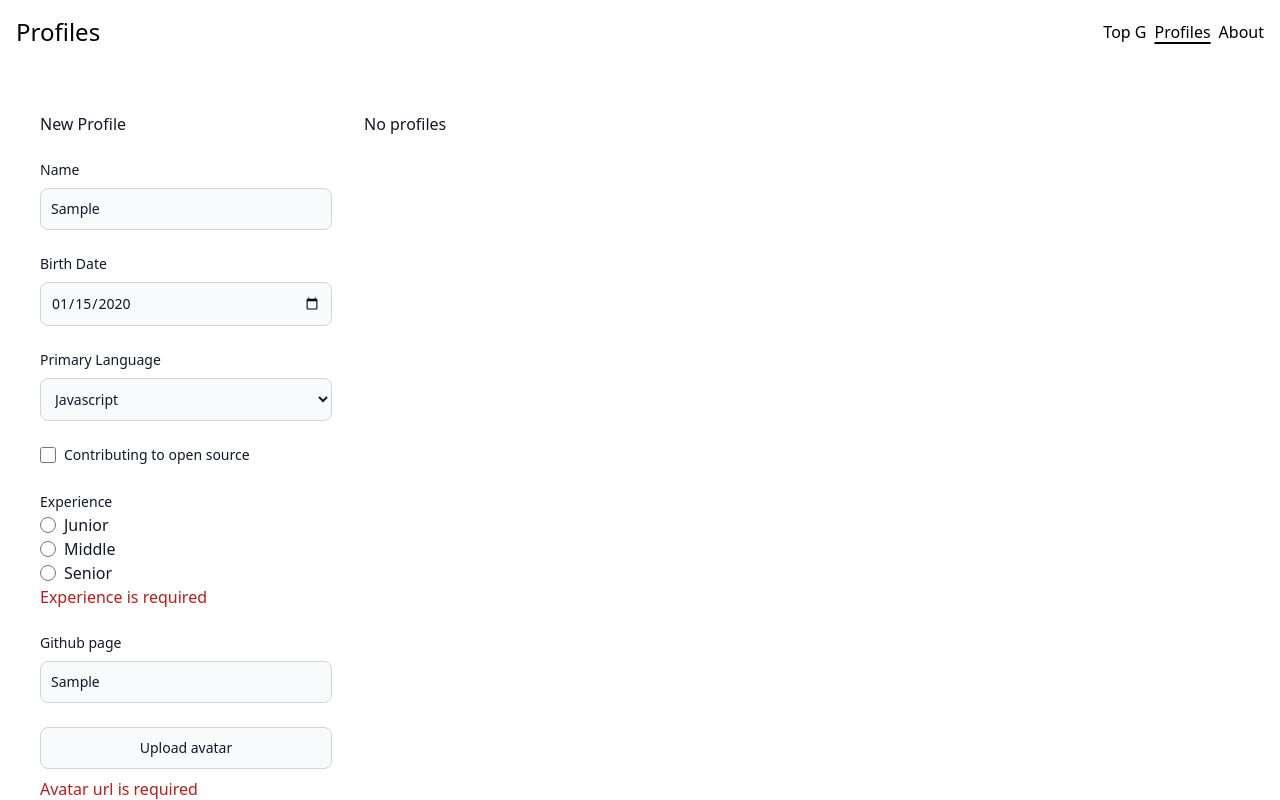
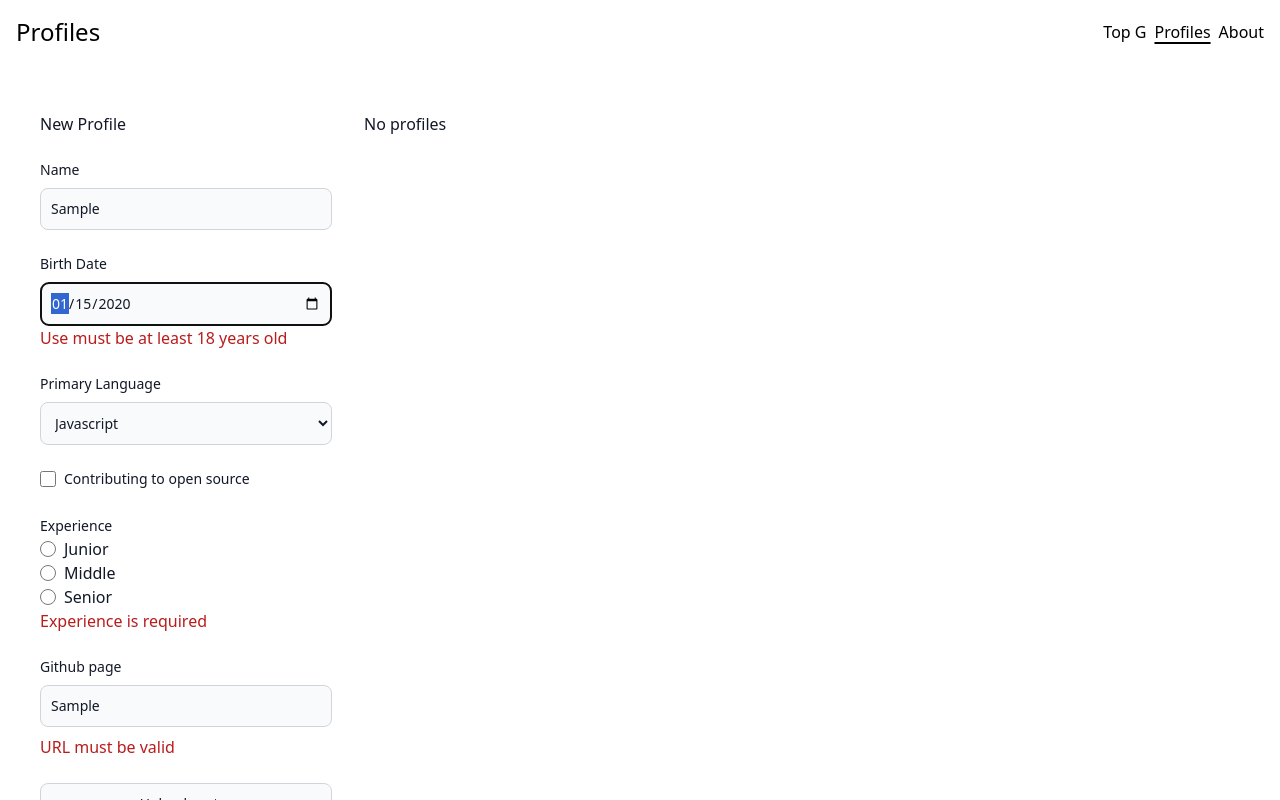
Before and after one commit to likurg42/rs-school-react-2023-Q1, a React (Vite) app in the folder react-app/: page /profiles in a window 1280 px wide. Both pictures are taken after typing "Sample", "2020-01-15", "Sample" into the empty fields and a click on the button "Add Profile". Shown: the top 800 px of the page. Built offline with nearby package versions, Linux system fonts and the light colour scheme; a web font is replaced by a local one.

Commit message:
fix: added url validation, refactor form components to use react-form-hook validation

```diff
--- a/react-app/src/components/Profiles/ProfileForm/ProfileForm.tsx
+++ b/react-app/src/components/Profiles/ProfileForm/ProfileForm.tsx
@@ -3,7 +3,7 @@ import React, {
 } from 'react';
 import clsx from 'clsx';
 import { useForm } from 'react-hook-form';
-import { isAgeUnder18, isValidUrl } from '../../../utils/validation';
+import { isAgeUnder18, isValidUrl, startsWithCapital } from '../../../utils/validation';
 import { ProfileFormModel } from '../../../types/profileForm.model';
 
 interface Props {
@@ -11,10 +11,6 @@ interface Props {
 }
 
 interface State {
-  extraValidation: {
-    birthDate: string;
-    githubUrl: string;
-  };
   isCreated: boolean;
 }
 
@@ -28,15 +24,9 @@ interface FormValues {
   avatarUrl: FileList,
 }
 
-const initialErrors: State['extraValidation'] = {
-  birthDate: '',
-  githubUrl: '',
-};
-
 export const ProfileForm = ({ submit = () => null }: Props) => {
   const [state, setState] = useState<State>({
     isCreated: false,
-    extraValidation: initialErrors,
   });
   const {
     register,
@@ -45,6 +35,7 @@ export const ProfileForm = ({ submit = () => null }: Props) => {
       errors,
     },
     reset,
+    getValues,
   } = useForm<FormValues>();
 
   useEffect(() => {
@@ -64,66 +55,16 @@ export const ProfileForm = ({ submit = () => null }: Props) => {
     }));
   };
 
-  const extraValidation = (profileFormValues: FormValues): boolean => {
-    const {
-      birthDate, githubUrl,
-    } = profileFormValues;
-
-    const extraErrors = { ...initialErrors };
-
-    if (isAgeUnder18(birthDate)) {
-      extraErrors.birthDate = 'User must be at least 18 years old';
-    }
-
-    if (!isValidUrl(githubUrl)) {
-      extraErrors.githubUrl = 'Link must be valid';
-    }
-
-    setState((prevState) => ({ ...prevState, extraValidation: { ...extraErrors } }));
-
-    return Object.values(extraErrors).every((item) => item === '');
-  };
-
   const onSubmit = (data: FormValues) => {
-    if (extraValidation(data)) {
     showAddedMark();
     submit({
       ...data,
       avatarUrl: URL.createObjectURL(data.avatarUrl[0]),
     });
     reset();
-    }
   };
 
   const { isCreated } = state;
-
-  const name = register('name', {
-    required: true,
-    maxLength: 30,
-    pattern: /^[A-Z].*/,
-  });
-
-  const birthDate = register('birthDate', {
-    required: true,
-  });
-
-  const primaryLanguage = register('primaryLanguage', {
-    required: true,
-  });
-
-  const opensource = register('opensource');
-
-  const experience = register('experience', {
-    required: true,
-  });
-
-  const githubUrl = register('githubUrl', {
-    required: true,
-  });
-
-  const avatarUrl = register('avatarUrl', {
-    required: true,
-  });
 
   return (
     <form
@@ -138,10 +79,12 @@ export const ProfileForm = ({ submit = () => null }: Props) => {
         <input
           type="text"
           id="name"
-          name={name.name}
-          onChange={name.onChange}
-          onBlur={name.onBlur}
-          ref={name.ref}
+          {...register('name', {
+            required: 'Name is required',
+            maxLength: 30,
+            validate: () => startsWithCapital(getValues('name'))
+              || 'Name should start with capital',
+          })}
           className={clsx(
             'block w-full p-2.5',
             'text-gray-900 text-sm',
@@ -149,37 +92,30 @@ export const ProfileForm = ({ submit = () => null }: Props) => {
             'focus:border-blue-500',
           )}
         />
-        {errors.name && errors.name.type === 'required'
-          && <span className="block text-red-700">Name is required</span>}
-        {errors.name && errors.name.type === 'maxLength'
-          && <span className="block text-red-700">Max length exceeded (30 characters)</span>}
-        {errors.name && errors.name.type === 'pattern'
-          && <span className="block text-red-700">Name should start with capital</span>}
+        {errors.name
+          && <span className="block text-red-700">{errors.name.message}</span>}
       </label>
       <label htmlFor="birthDate" className="flex flex-col">
         <span className="block mb-2 text-sm font-medium text-gray-900">Birth Date</span>
         <input
           type="date"
           id="birthDate"
-          name={birthDate.name}
-          onChange={birthDate.onChange}
-          onBlur={birthDate.onBlur}
-          ref={birthDate.ref}
+          {...register('birthDate', {
+            required: 'Please enter birthdate',
+            validate: (date) => !isAgeUnder18(date) || 'Use must be at least 18 years old',
+          })}
           className="bg-gray-50 border border-gray-300 text-gray-900 text-sm rounded-lg focus:ring-blue-500 focus:border-blue-500 block w-full p-2.5"
         />
-        {errors.birthDate && errors.birthDate.type === 'required'
-          && <span className="block text-red-700">Birth date is required</span>}
-        {state.extraValidation.birthDate
-          && <span className="block text-red-700">{state.extraValidation.birthDate}</span>}
+        {errors.birthDate
+          && <span className="block text-red-700">{errors.birthDate.message}</span>}
       </label>
       <label htmlFor="primaryLanguage" className="flex flex-col">
         <span className="block mb-2 text-sm font-medium text-gray-900">Primary Language</span>
         <select
           id="primaryLanguage"
-          name={primaryLanguage.name}
-          onChange={primaryLanguage.onChange}
-          onBlur={primaryLanguage.onBlur}
-          ref={primaryLanguage.ref}
+          {...register('primaryLanguage', {
+            required: 'Primary language is required',
+          })}
           className="bg-gray-50 border border-gray-300 text-gray-900 text-sm rounded-lg focus:ring-blue-500 focus:border-blue-500 block w-full p-2.5"
         >
           <option value="Javascript">Javascript</option>
@@ -187,17 +123,14 @@ export const ProfileForm = ({ submit = () => null }: Props) => {
           <option value="PHP">PHP</option>
           <option value="Python">Python</option>
         </select>
-        {errors.primaryLanguage && errors.primaryLanguage.type === 'required'
-          && <span className="block text-red-700">Primary language is required</span>}
+        {errors.primaryLanguage
+          && <span className="block text-red-700">{errors.primaryLanguage.message}</span>}
       </label>
       <label htmlFor="opensource" className="flex items-center gap-2">
         <input
           type="checkbox"
           id="opensource"
-          name={opensource.name}
-          onChange={opensource.onChange}
-          onBlur={opensource.onBlur}
-          ref={opensource.ref}
+          {...register('opensource')}
           className="w-4 h-4 text-blue-600 bg-gray-100 border-gray-300 rounded focus:ring-blue-500 "
         />
         <span
@@ -215,10 +148,9 @@ export const ProfileForm = ({ submit = () => null }: Props) => {
         <label htmlFor="experience-junior" className="flex items-center gap-2">
           <input
             type="radio"
-            name={experience.name}
-            onChange={experience.onChange}
-            onBlur={experience.onBlur}
-            ref={experience.ref}
+            {...register('experience', {
+              required: 'Experience is required',
+            })}
             id="experience-junior"
             className="w-4 h-4 text-blue-600 bg-gray-100 border-gray-300 rounded focus:ring-blue-500 "
             value="Junior"
@@ -228,10 +160,9 @@ export const ProfileForm = ({ submit = () => null }: Props) => {
         <label htmlFor="experience-middle" className="flex items-center gap-2">
           <input
             type="radio"
-            name={experience.name}
-            onChange={experience.onChange}
-            onBlur={experience.onBlur}
-            ref={experience.ref}
+            {...register('experience', {
+              required: 'Experience is required',
+            })}
             id="experience-middle"
             className="w-4 h-4 text-blue-600 bg-gray-100 border-gray-300 rounded focus:ring-blue-500"
             value="Middle"
@@ -241,10 +172,9 @@ export const ProfileForm = ({ submit = () => null }: Props) => {
         <label htmlFor="experience-senior" className="flex items-center gap-2">
           <input
             type="radio"
-            name={experience.name}
-            onChange={experience.onChange}
-            onBlur={experience.onBlur}
-            ref={experience.ref}
+            {...register('experience', {
+              required: 'Experience is required',
+            })}
             id="experience-senior"
             className="w-4 h-4 text-blue-600 bg-gray-100 border-gray-300 rounded focus:ring-blue-500"
             value="Senior"
@@ -252,7 +182,7 @@ export const ProfileForm = ({ submit = () => null }: Props) => {
           Senior
         </label>
         {errors.experience && (
-          <span className="block text-red-700">Experience is required</span>
+          <span className="block text-red-700">{errors.experience.message}</span>
         )}
       </div>
       <label htmlFor="githubUrl" className="flex flex-col gap-2">
@@ -264,14 +194,14 @@ export const ProfileForm = ({ submit = () => null }: Props) => {
         <input
           type="text"
           id="githubUrl"
-          name={githubUrl.name}
-          onChange={githubUrl.onChange}
-          onBlur={githubUrl.onBlur}
-          ref={githubUrl.ref}
+          {...register('githubUrl', {
+            required: 'Profile url is required',
+            validate: () => isValidUrl(getValues('githubUrl')) || 'URL must be valid',
+          })}
           className="bg-gray-50 border border-gray-300 text-gray-900 text-sm rounded-lg focus:ring-blue-500 focus:border-blue-500 block w-full p-2.5"
         />
         {errors.githubUrl && (
-          <span className="text-red-700">Github url is required</span>
+          <span className="text-red-700">{errors.githubUrl.message}</span>
         )}
       </label>
       <div className="flex flex-col gap-2">
@@ -289,14 +219,13 @@ export const ProfileForm = ({ submit = () => null }: Props) => {
             accept="image/*"
             id="avatarUrl"
             className="hidden"
-            name={avatarUrl.name}
-            onChange={avatarUrl.onChange}
-            onBlur={avatarUrl.onBlur}
-            ref={avatarUrl.ref}
+            {...register('avatarUrl', {
+              required: 'Avatar is required',
+            })}
           />
         </label>
         {errors.avatarUrl && (
-          <span className="block text-red-700">Avatar url is required</span>
+          <span className="block text-red-700">{errors.avatarUrl.message}</span>
         )}
       </div>
       <div className="flex flex-col gap-2 items-start">
```
Also changed, not shown: react-app/.eslintrc.yml. Lines whose indentation alone changed are shown as unchanged.
